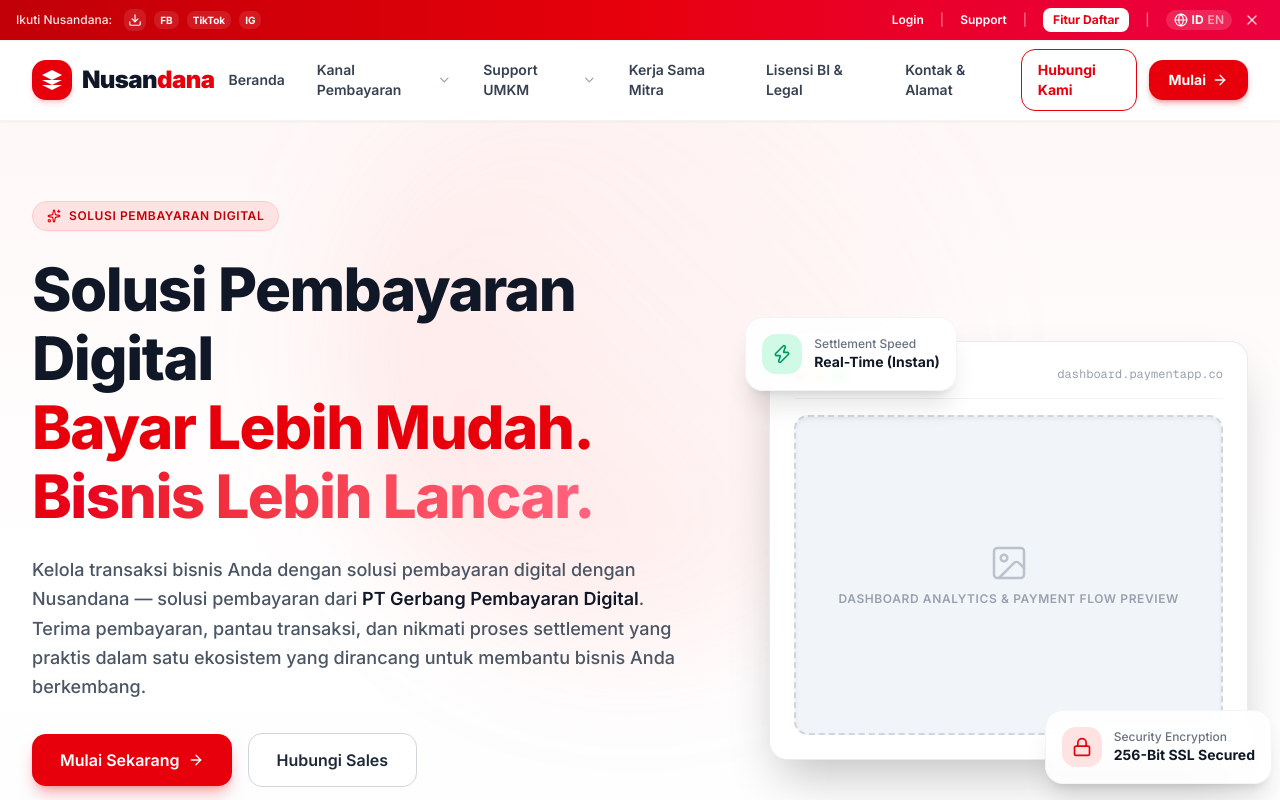
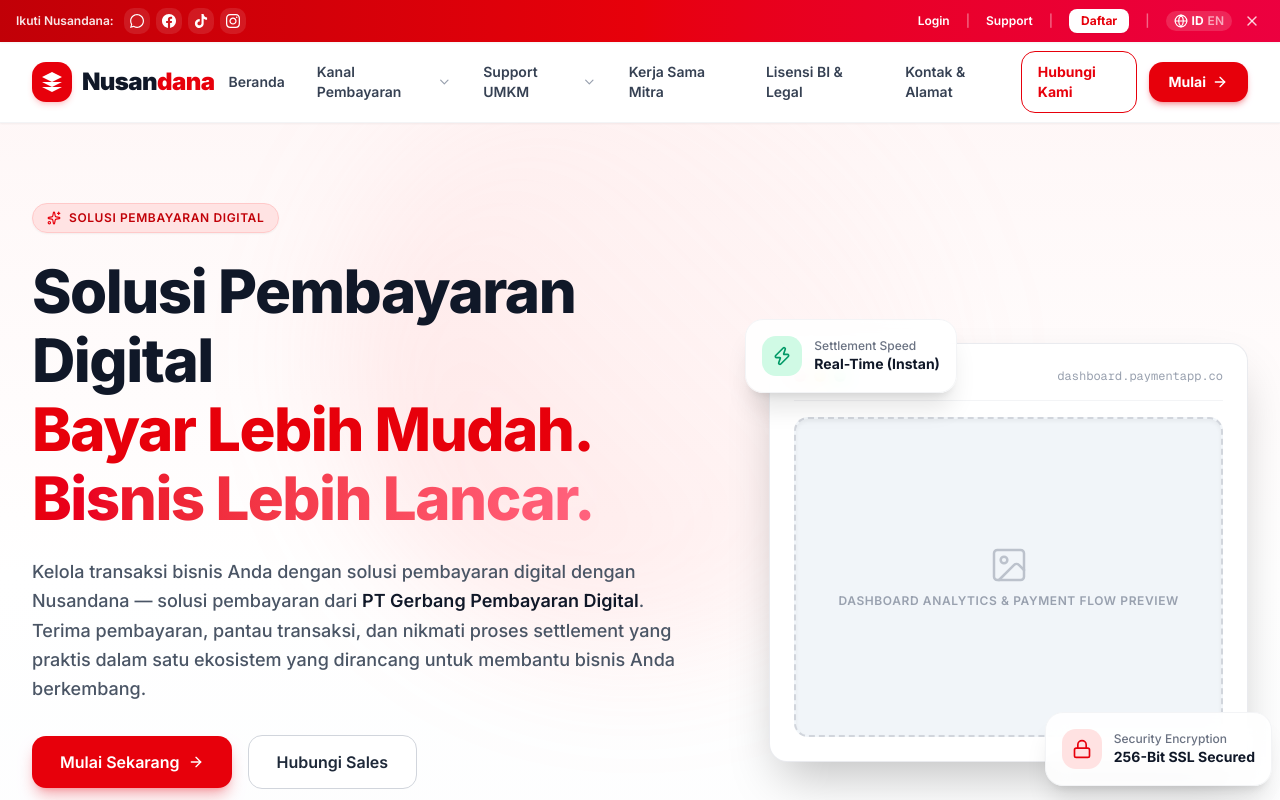
Before and after one commit to Hnzsama/Nusandana, a Next.js app: page / in a window 1280 px wide. Shown: the top 800 px of the page. Built offline with nearby package versions, Linux system fonts and the light colour scheme.

Commit message:
fix: replace text badges with official vector SVG icons for social media and change banner button text to Daftar

```diff
--- a/components/TopBanner.tsx
+++ b/components/TopBanner.tsx
@@ -1,7 +1,7 @@
 "use client";
 
 import React, { useState } from "react";
-import { Globe, X, Download, Share2 } from "lucide-react";
+import { Globe, X } from "lucide-react";
 
 export default function TopBanner() {
   const [visible, setVisible] = useState(true);
@@ -12,50 +12,65 @@
     <div className="bg-gradient-to-r from-red-700 via-red-600 to-rose-600 text-white text-xs sm:text-sm py-2 px-4 flex justify-between items-center z-50 shadow-xs">
       <div className="container mx-auto flex flex-col sm:flex-row justify-between items-center text-center sm:text-left gap-2 sm:gap-4">
 
-        {/* Left: Social Media Links */}
-        <div className="flex items-center gap-3 font-medium">
-          <span className="text-xs opacity-90 hidden md:inline">Ikuti Nusandana:</span>
-          <div className="flex items-center gap-2">
+        {/* Left: Social Media Icons */}
+        <div className="flex items-center gap-2.5 font-medium">
+          <span className="text-xs opacity-90 hidden md:inline font-semibold">Ikuti Nusandana:</span>
+          <div className="flex items-center gap-1.5">
+            {/* WhatsApp */}
             <a
               href="https://wa.me/6289666888288"
               target="_blank"
               rel="noreferrer"
-              className="p-1 rounded-md bg-white/10 hover:bg-white/20 text-white transition-colors cursor-pointer"
-              title="WhatsApp / Download App"
+              className="p-1.5 rounded-lg bg-white/10 hover:bg-white/25 text-white transition-all cursor-pointer flex items-center justify-center"
+              title="WhatsApp Nusandana"
             >
-              <Download className="w-3.5 h-3.5" />
+              <svg className="w-3.5 h-3.5 fill-current" viewBox="0 0 24 24">
+                <path d="M.057 24l1.687-6.163c-1.041-1.804-1.588-3.849-1.587-5.946.003-6.556 5.338-11.891 11.893-11.891 3.181.001 6.167 1.24 8.413 3.488 2.245 2.248 3.481 5.236 3.48 8.414-.003 6.557-5.338 11.892-11.893 11.892-1.99-.001-3.951-.5-5.688-1.448l-6.305 1.654zm6.597-3.807c1.676.995 3.276 1.591 5.392 1.592 5.448 0 9.886-4.434 9.889-9.885.002-5.462-4.415-9.89-9.881-9.892-5.452 0-9.887 4.434-9.889 9.884-.001 2.225.651 3.891 1.746 5.634l-.999 3.648 3.742-.981z"/>
+              </svg>
             </a>
+
+            {/* Facebook */}
             <a
               href="https://facebook.com"
               target="_blank"
               rel="noreferrer"
-              className="px-1.5 py-0.5 rounded-md bg-white/10 hover:bg-white/20 text-white transition-colors cursor-pointer font-bold text-[10px]"
+              className="p-1.5 rounded-lg bg-white/10 hover:bg-white/25 text-white transition-all cursor-pointer flex items-center justify-center"
               title="Facebook Nusandana"
             >
-              FB
+              <svg className="w-3.5 h-3.5 fill-current" viewBox="0 0 24 24">
+                <path d="M24 12.073c0-6.627-5.373-12-12-12s-12 5.373-12 12c0 5.99 4.388 10.954 10.125 11.854v-8.385H7.078v-3.47h3.047V9.43c0-3.007 1.792-4.669 4.533-4.669 1.312 0 2.686.235 2.686.235v2.953H15.83c-1.491 0-1.956.925-1.956 1.874v2.25h3.328l-.532 3.47h-2.796v8.385C19.612 23.027 24 18.062 24 12.073z"/>
+              </svg>
             </a>
+
+            {/* TikTok */}
             <a
               href="https://tiktok.com"
               target="_blank"
               rel="noreferrer"
-              className="px-1.5 py-0.5 rounded-md bg-white/10 hover:bg-white/20 text-white transition-colors cursor-pointer font-bold text-[10px]"
+              className="p-1.5 rounded-lg bg-white/10 hover:bg-white/25 text-white transition-all cursor-pointer flex items-center justify-center"
               title="TikTok Nusandana"
             >
-              TikTok
+              <svg className="w-3.5 h-3.5 fill-current" viewBox="0 0 24 24">
+                <path d="M12.525.02c1.31-.02 2.61-.01 3.91-.02.08 1.53.63 3.09 1.75 4.17 1.12 1.11 2.7 1.62 4.24 1.79v4.03c-1.44-.05-2.89-.35-4.2-.97-.57-.26-1.1-.59-1.62-.93-.01 2.92.01 5.84-.02 8.75-.08 1.4-.54 2.79-1.35 3.94-1.31 1.92-3.58 3.17-5.91 3.21-1.43.08-2.86-.31-4.08-1.03-2.02-1.19-3.44-3.37-3.65-5.71-.24-2.61.87-5.26 2.89-6.91 1.48-1.22 3.42-1.84 5.36-1.74v4.06c-.83-.07-1.68.14-2.38.58-.93.58-1.53 1.62-1.57 2.72-.07 1.47.88 2.85 2.27 3.26 1.25.37 2.65.04 3.59-.83.74-.68 1.15-1.65 1.15-2.65.03-4.87.01-9.74.02-14.61z"/>
+              </svg>
             </a>
+
+            {/* Instagram */}
             <a
               href="https://instagram.com"
               target="_blank"
               rel="noreferrer"
-              className="px-1.5 py-0.5 rounded-md bg-white/10 hover:bg-white/20 text-white transition-colors cursor-pointer font-bold text-[10px]"
+              className="p-1.5 rounded-lg bg-white/10 hover:bg-white/25 text-white transition-all cursor-pointer flex items-center justify-center"
               title="Instagram Nusandana"
             >
-              IG
+              <svg className="w-3.5 h-3.5 fill-current" viewBox="0 0 24 24">
+                <path d="M12 2.163c3.204 0 3.584.012 4.85.07 3.252.148 4.771 1.691 4.919 4.919.058 1.265.069 1.645.069 4.849 0 3.205-.012 3.584-.069 4.849-.149 3.225-1.664 4.771-4.919 4.919-1.266.058-1.644.07-4.85.07-3.204 0-3.584-.012-4.849-.07-3.26-.149-4.771-1.699-4.919-4.92-.058-1.265-.07-1.644-.07-4.849 0-3.204.013-3.583.07-4.849.149-3.227 1.664-4.771 4.919-4.919 1.266-.057 1.645-.069 4.849-.069zm0-2.163c-3.259 0-3.667.014-4.947.072-4.358.2-6.78 2.618-6.98 6.98-.059 1.281-.073 1.689-.073 4.948 0 3.259.014 3.668.072 4.948.2 4.358 2.618 6.78 6.98 6.98 1.281.058 1.689.072 4.948.072 3.259 0 3.668-.014 4.948-.072 4.354-.2 6.782-2.618 6.979-6.98.059-1.28.073-1.689.073-4.948 0-3.259-.014-3.667-.072-4.947-.196-4.354-2.617-6.78-6.979-6.98-1.281-.059-1.69-.073-4.949-.073zm0 5.838c-3.403 0-6.162 2.759-6.162 6.162s2.759 6.163 6.162 6.163 6.162-2.759 6.162-6.163c0-3.403-2.759-6.162-6.162-6.162zm0 10.162c-2.209 0-4-1.79-4-4 0-2.209 1.791-4 4-4s4 1.791 4 4c0 2.21-1.791 4-4 4zm6.406-11.845c-.796 0-1.441.645-1.441 1.44s.645 1.44 1.441 1.44c.795 0 1.439-.645 1.439-1.44s-.644-1.44-1.439-1.44z"/>
+              </svg>
             </a>
           </div>
         </div>
 
-        {/* Right: Login | Support | Fitur Daftar */}
+        {/* Right: Login | Support | Daftar */}
         <div className="flex items-center gap-3 sm:gap-4 text-xs font-semibold">
           <a href="/kontak" className="hover:text-red-100 transition-colors cursor-pointer">
             Login
@@ -67,9 +82,9 @@
           <span className="opacity-40">|</span>
           <a
             href="/kontak"
-            className="px-2.5 py-1 bg-white text-red-600 rounded-md font-bold hover:bg-red-50 transition-colors cursor-pointer shadow-xs"
+            className="px-3 py-1 bg-white text-red-600 rounded-md font-bold hover:bg-red-50 transition-colors cursor-pointer shadow-xs"
           >
-            Fitur Daftar
+            Daftar
           </a>
           <span className="opacity-40 hidden sm:inline">|</span>
           <div className="hidden sm:flex items-center gap-1 bg-white/15 px-2 py-0.5 rounded-full backdrop-blur-xs">
```
